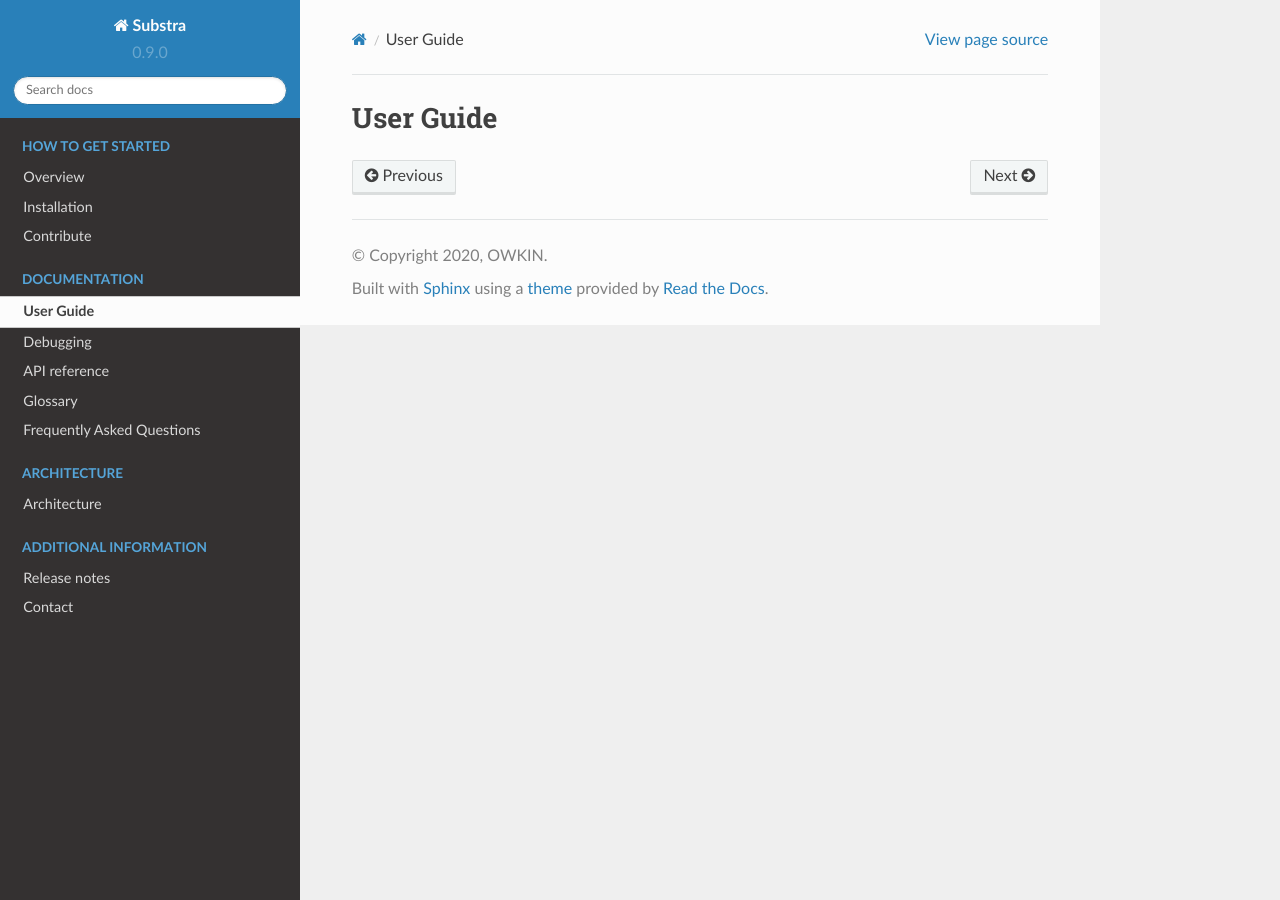
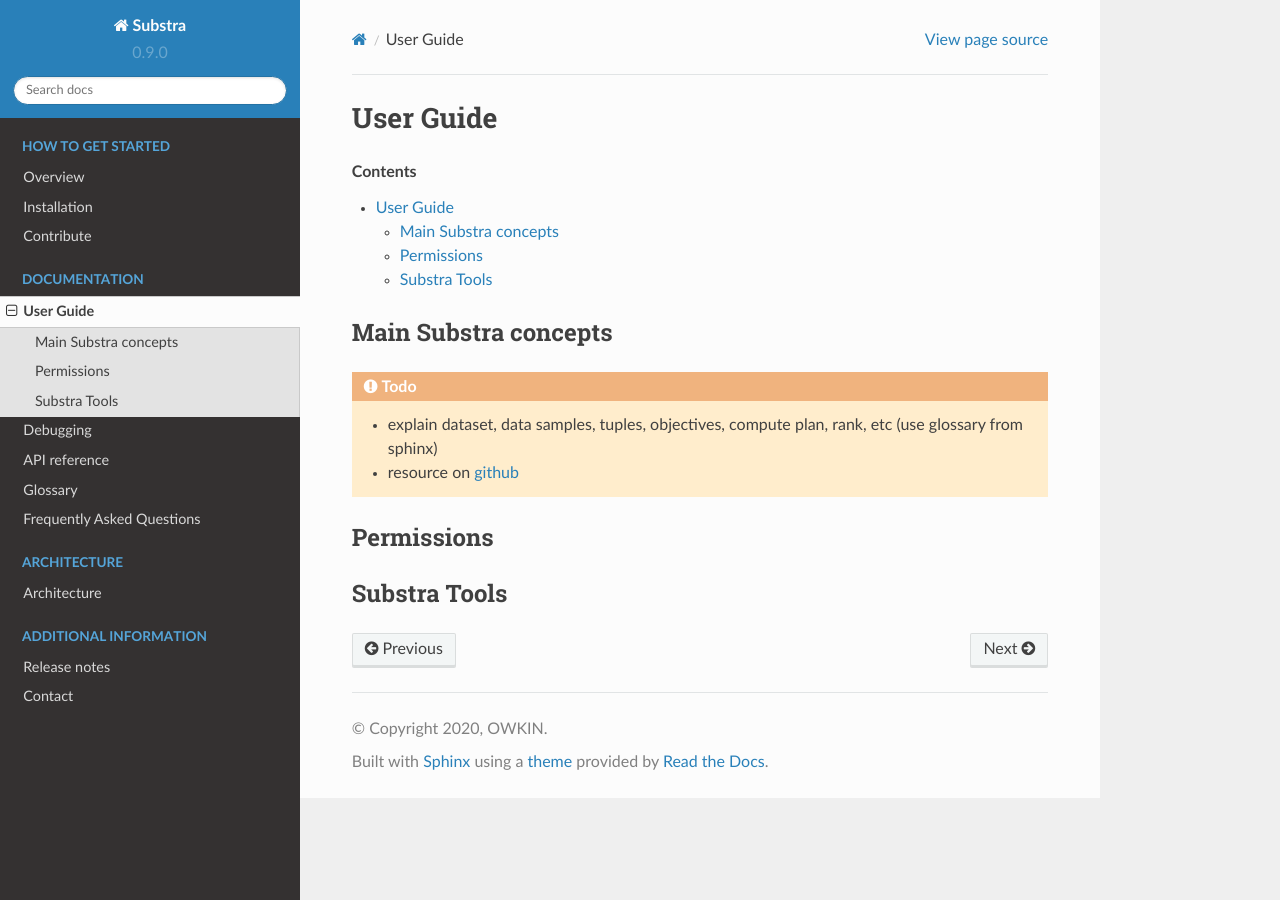
Before and after one commit to Substra/substra, a Sphinx documentation site: the page built from docs/source/documentation/user_guide.rst, in a window 1280 px wide. Built offline with Sphinx 7.4.7 and the Read the Docs theme 2.0.0, drawn with Linux system fonts in a browser that asks for light colours.

Commit message:
started on user_guide
Signed-off-by: maria.telenczuk <maria.telenczuk@owkin.com>

```diff
--- a/docs/source/documentation/user_guide.rst
+++ b/docs/source/documentation/user_guide.rst
@@ -1,2 +1,19 @@
 User Guide
 ==========
+
+.. contents::
+    :depth: 2
+
+Main Substra concepts
+---------------------
+
+.. todo::
+    - explain dataset, data samples, tuples, objectives, compute plan, rank, etc (use glossary from sphinx)
+    - resource on `github <https://github.com/owkin/tech-team/blob/main/docs/technical_spec_connect.md#assets-of-connect>`_
+
+Permissions
+-----------
+
+
+Substra Tools
+-------------
```
